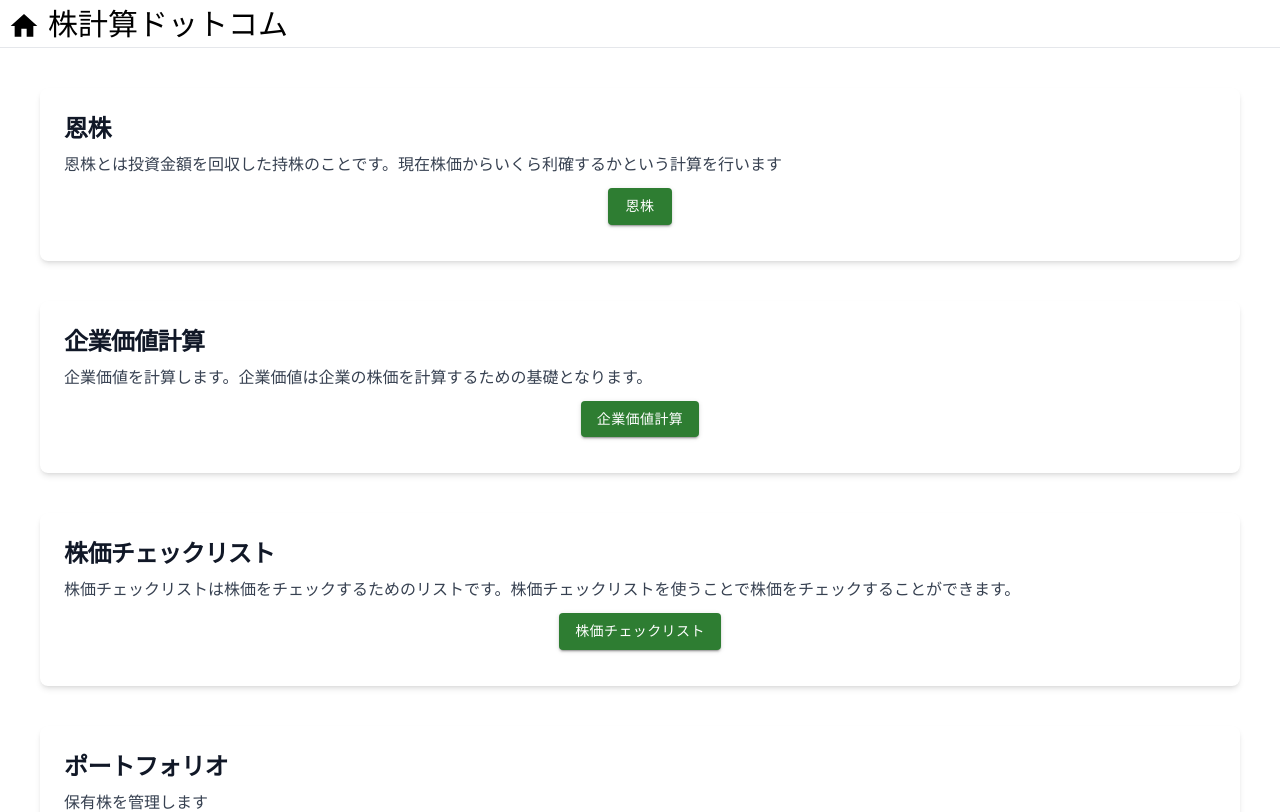
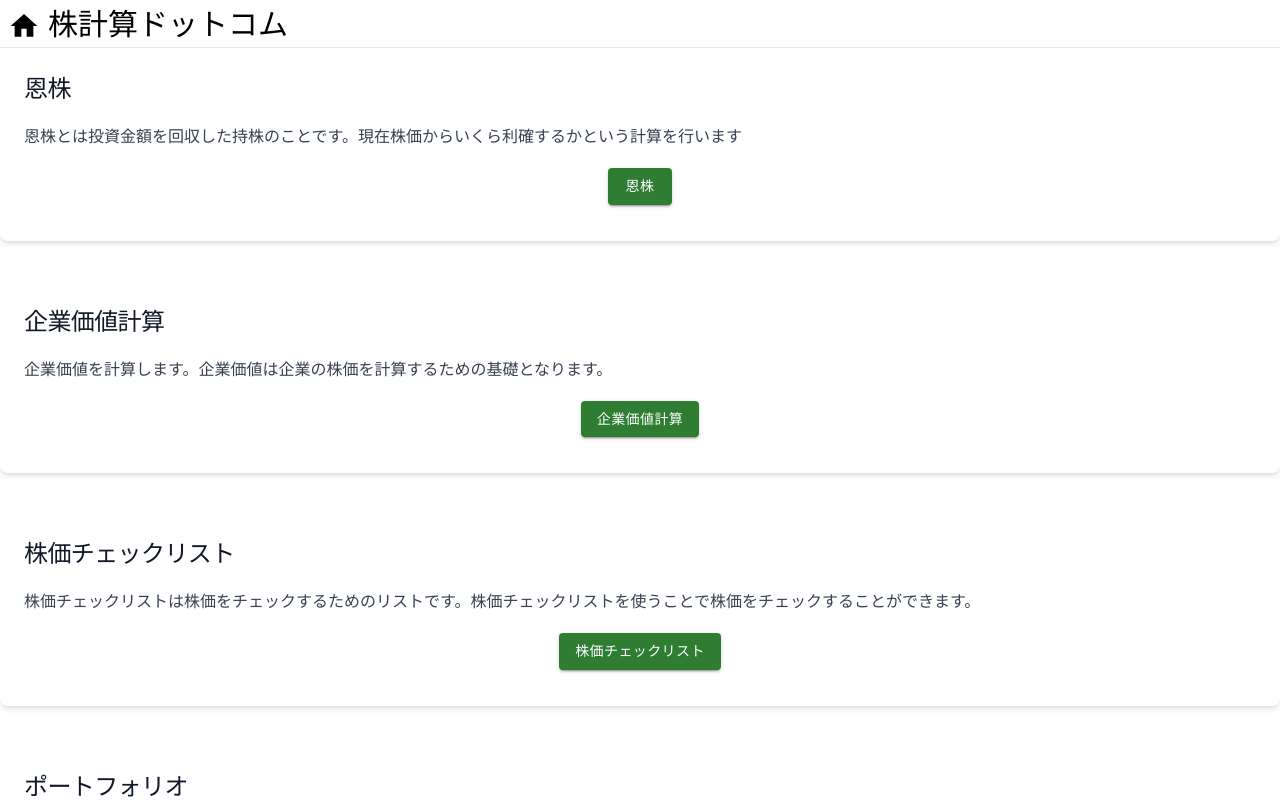
Before and after one commit to knarimatsu/kabukeisan_fe, a Next.js app: page / in a window 1280 px wide. Shown: the top 812 px of the page. Built offline with nearby package versions, Linux system fonts and the light colour scheme; no server answers.

Commit message:
add darkmode

```diff
--- a/src/components/Card.tsx
+++ b/src/components/Card.tsx
@@ -17,11 +17,11 @@ const Card = ({
         router.push(`/${path}`);
     }
     return (
-        <div className="p-6 bg-white rounded-lg m-10 border-inherit shadow-md">
-            <h5 className="mb-2 text-2xl font-bold tracking-tight text-gray-900 dark:text-white">
+        <div className="p-6 mb-10 bg-white rounded-lg border-inherit shadow-md dark:bg-gray-800">
+            <h5 className="mb-2 text-2xl font-normal tracking-tight text-gray-900 dark:text-gray-400">
                 {t(title)}
             </h5>
-            <p className="font-normal text-gray-700 dark:text-gray-400">
+            <p className="font-normal text-gray-700 my-5 dark:text-gray-400">
                 {t(description)}
             </p>
             <div className="flex justify-center m-3">
```
